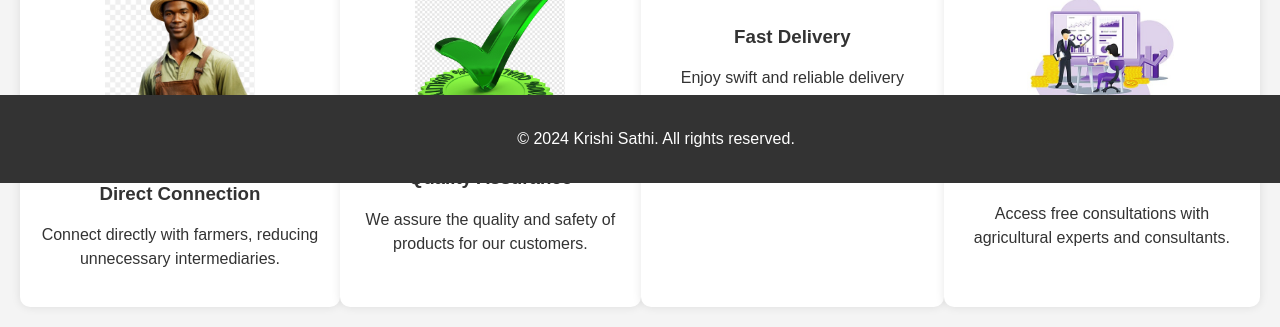
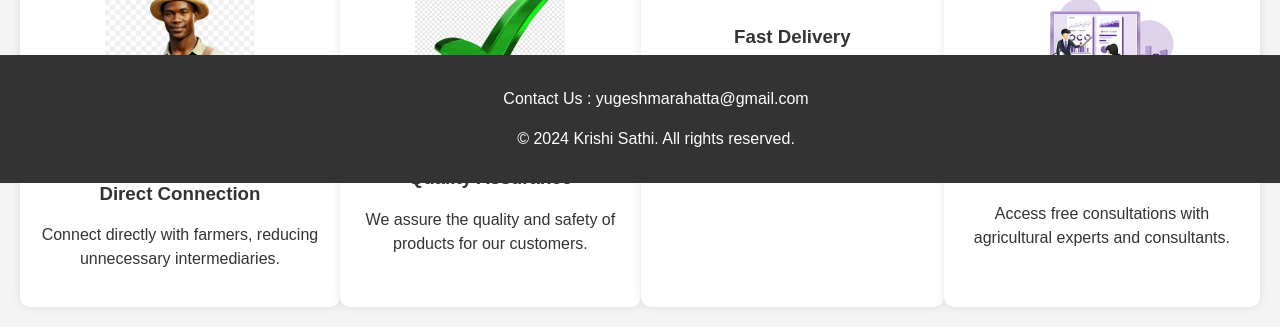
Before and after one commit to YugeshMarahhatta/Krishi-Sathi, a plain HTML site: page index.html in a window 1280 px wide. Shown: the part 617-944 px from the top of the page. Drawn offline with Linux system fonts and the light colour scheme.

Commit message:
Added contact

```diff
--- a/index.html
+++ b/index.html
@@ -145,6 +145,7 @@
     </section>
 
     <footer>
+        <p> Contact Us : yugeshmarahatta@gmail.com</p>
         <p>&copy; 2024 Krishi Sathi. All rights reserved.</p>
     </footer>
 
```
